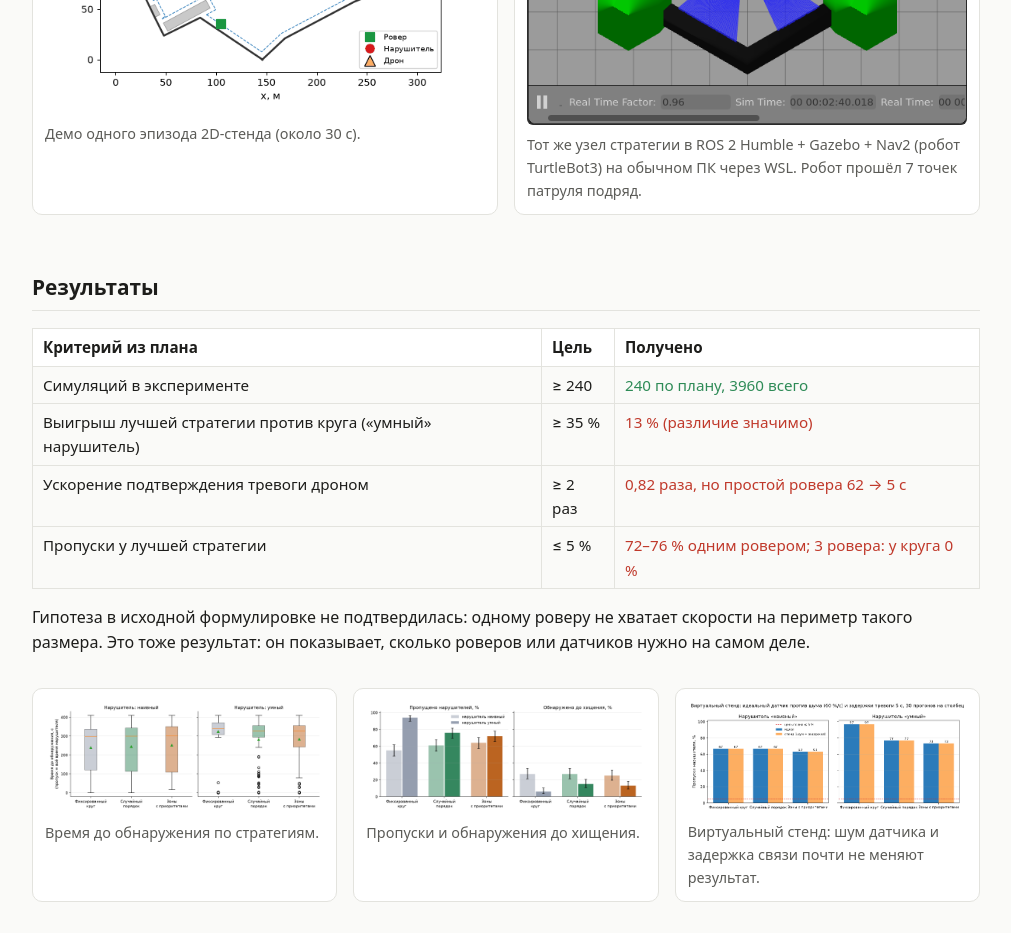
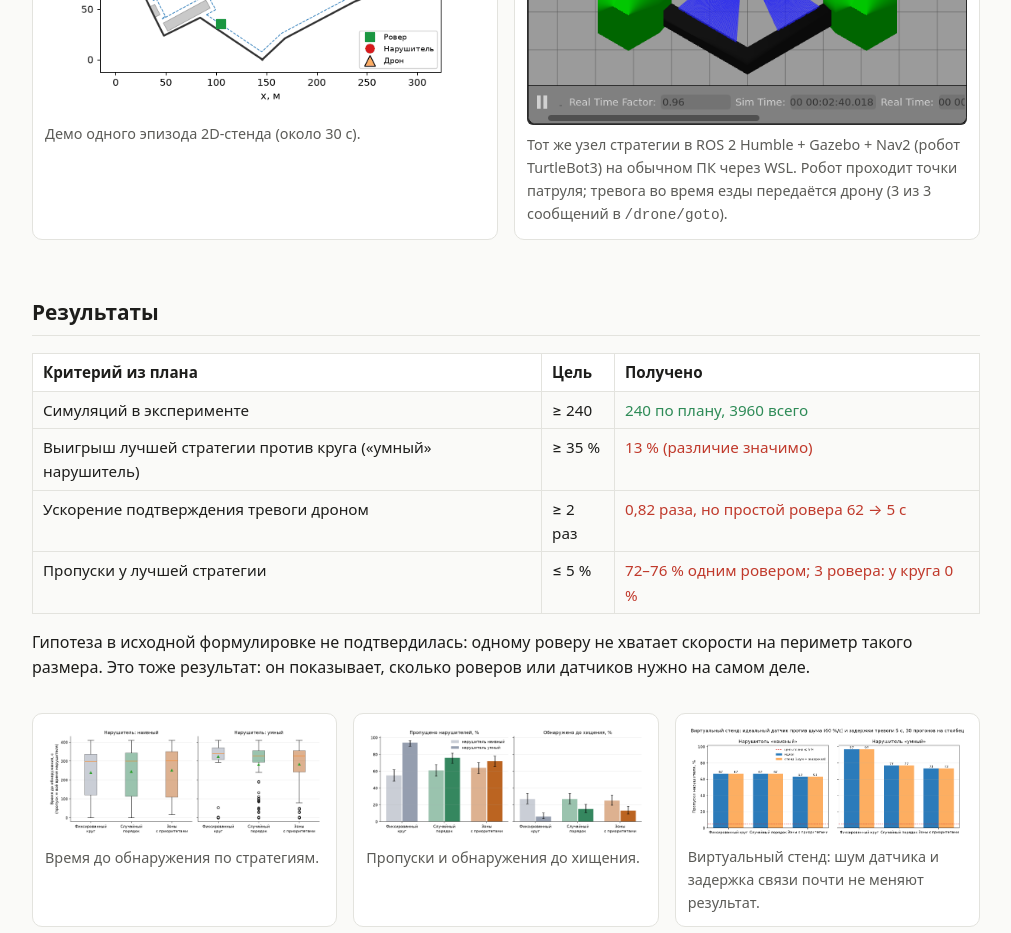
Before and after one commit to sirius-leto-2026/patrol-sim, a plain HTML site: page index.html in a window 1280 px wide. Shown: the part 1620-2553 px from the top of the page, without its empty margins (134-1145 px from the left). Drawn offline with Linux system fonts and the light colour scheme.

Commit message:
Обновление проекта

```diff
--- a/index.html
+++ b/index.html
@@ -53,7 +53,7 @@
     </figure>
     <figure>
       <img src="img/gazebo_tb3.png" alt="Сцена Gazebo: мир TurtleBot3 сверху, робот в центре, синие лучи лидара">
-      <figcaption>Тот же узел стратегии в ROS 2 Humble + Gazebo + Nav2 (робот TurtleBot3) на обычном ПК через WSL. Робот прошёл 7 точек патруля подряд.</figcaption>
+      <figcaption>Тот же узел стратегии в ROS 2 Humble + Gazebo + Nav2 (робот TurtleBot3) на обычном ПК через WSL. Робот проходит точки патруля; тревога во время езды передаётся дрону (3 из 3 сообщений в <code>/drone/goto</code>).</figcaption>
     </figure>
   </div>
 
```
